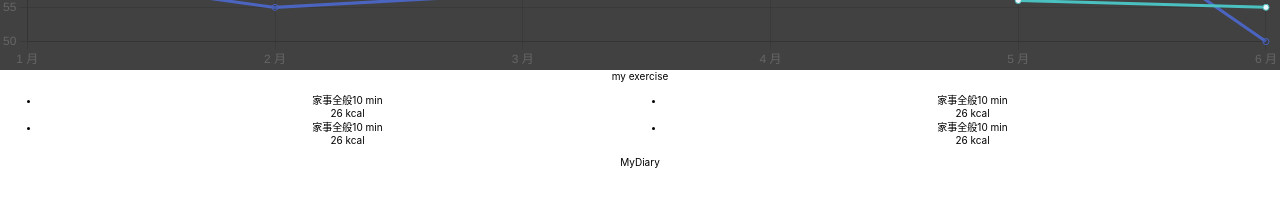
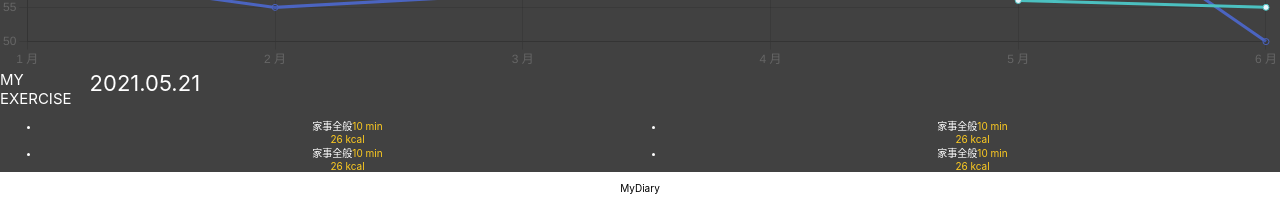
Before and after one commit to striderkein/react-boilerplate, a React (Create React App) app: page /graph in a window 1280 px wide. Shown: the part 494-716 px from the top of the page. Built offline with nearby package versions, Linux system fonts and the light colour scheme.

Commit message:
feat:「my execise」セクションのヘッダのデザインをほぼほぼ仕上げた

```diff
--- a/src/components/ui/MyExercise.tsx
+++ b/src/components/ui/MyExercise.tsx
@@ -9,7 +9,7 @@ export const MyExercise: FC = () => {
   return (
     // <BrowserRouter>
     <div className='my-exercise'>
-      my exercise
+      <header className='exercise-header'><span className='exercise-title'>MY EXERCISE</span><span className='exercise-date'>2021.05.21</span></header>
       <ul className='my-exercise-list'>
         <li>
           <span className='exercise-type'>家事全般</span><span className='exercise-duration'>10 min</span>
--- a/src/index.css
+++ b/src/index.css
@@ -82,8 +82,33 @@ code {
   color: var(--light);
 }
 
+.my-exercise {
+  background-color: var(--dark-500);
+  color: var(--light);
+}
+
+.exercise-header {
+  display: flex;
+}
+
+.exercise-title {
+  width: 7vw;
+  text-align: left;
+  font-size: 15px;
+  word-wrap: break-word;
+}
+
+.exercise-date {
+  font-size: 22px;
+}
+
 .my-exercise-list {
   column-count: 2;
+}
+
+.exercise-duration,
+.exercise-calory {
+  color: var(--primary-300);
 }
 
 .graph {
```
